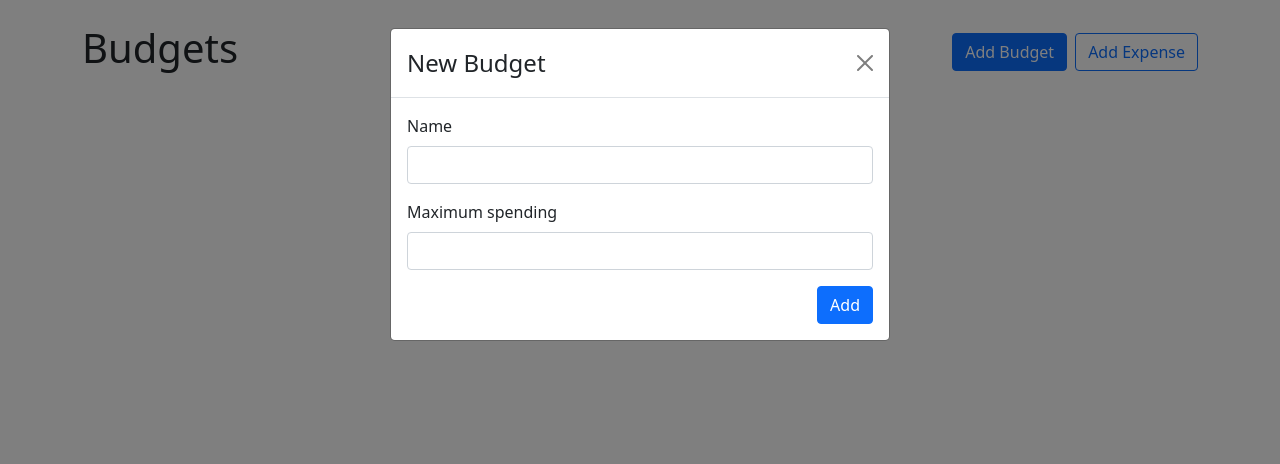
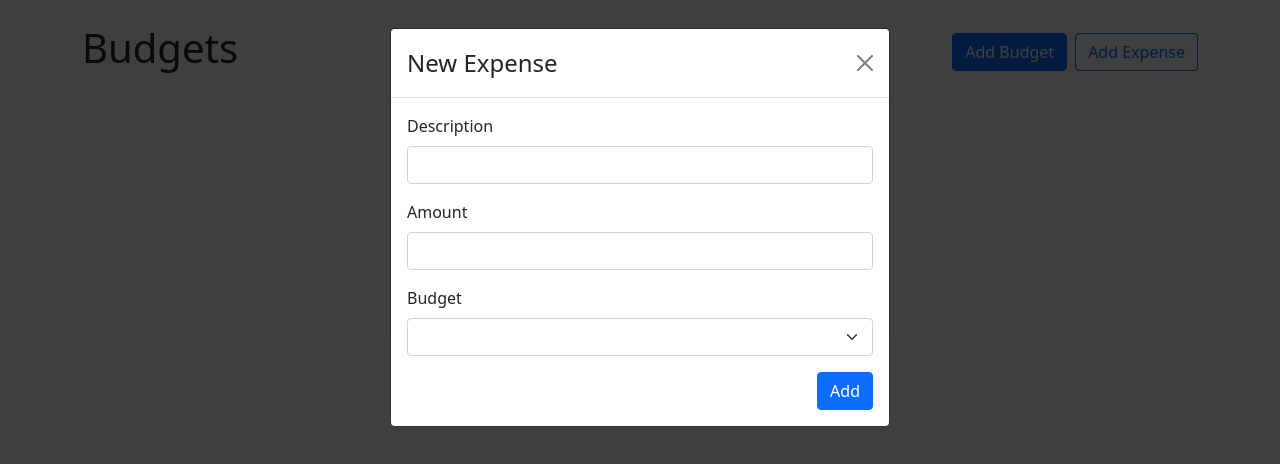
Before and after one commit to omokehinde/budget-app, a React (Create React App) app: page / in a window 1280 px wide. Both pictures are taken after a click on the button "Add Budget". Shown: the top 464 px of the page. Built offline with nearby package versions, Linux system fonts and the light colour scheme.

Commit message:
Add Expense Modal

```diff
--- a/src/App.js
+++ b/src/App.js
@@ -1,6 +1,7 @@
 import { useState } from "react";
 import { Stack, Container, Button } from "react-bootstrap";
 import AddBudgetModal from "./components/AddBudgetModal";
+import AddExpenseModal from "./components/AddExpenseModal";
 import BudgetCard from "./components/BudgetCard";
 import { useBudget } from "./context/BudgetContext";
 
@@ -15,7 +16,7 @@ function App() {
       <Stack direction="horizontal" gap={2} className="mb-4">
         <h1 className="me-auto">Budgets</h1>
         <Button variant="primary" onClick={handleshow}>Add Budget</Button>
-        <Button variant="outline-primary">Add Expense</Button>
+        <Button variant="outline-primary" onClick={handleshow} >Add Expense</Button>
       </Stack>
       <div style={{ display:"grid",
         gridTemplateColumns: "repeat(auto-fill, minmax(300px, 1fr))", gap: "1rem",
@@ -30,6 +31,7 @@ function App() {
         </div>
     </Container>
     <AddBudgetModal show={show} handleClose={handleClose}  />
+    <AddExpenseModal show={show} handleClose={handleClose}  />
     </>
   );
 }
--- /dev/null
+++ b/src/components/AddExpenseModal.js
@@ -0,0 +1,52 @@
+import { useRef } from "react"
+import {Modal, Form, Button } from "react-bootstrap"
+import { useBudget } from "../context/BudgetContext";
+
+
+function AddExpenseModal({show, handleClose, defaultBudgetId}) {
+    const descriptionRef = useRef();
+    const amountRef = useRef();
+    const budgetIdRef = useRef();
+    const { addExpense, budgets } = useBudget();
+    function handleSubmit(e) {
+        e.preventDefault();
+        addExpense({
+            description: descriptionRef.current.value,
+            amount: parseFloat(amountRef.current.value),
+            budgetId: budgetIdRef.current.value
+        });
+        handleClose();
+    }
+    return (
+        <Modal show={show} onHide={handleClose}>
+            <Form onSubmit={handleSubmit}>
+                <Modal.Header closeButton>
+                    <Modal.Title>New Expense</Modal.Title>
+                </Modal.Header>
+                <Modal.Body>
+                    <Form.Group controlId="description" className="mb-3">
+                        <Form.Label>Description</Form.Label>
+                        <Form.Control ref={descriptionRef} type="text" required />
+                    </Form.Group>
+                    <Form.Group controlId="amount" className="mb-3">
+                        <Form.Label>Amount</Form.Label>
+                        <Form.Control ref={amountRef} type="number" required min={0} step={1} />
+                    </Form.Group>
+                    <Form.Group controlId="budgetId" className="mb-3">
+                        <Form.Label>Budget</Form.Label>
+                        <Form.Select defaultValue={defaultBudgetId} ref={budgetIdRef}>
+                            {budgets.map(budget => (
+                                <option key={budget.id} value={budget.id}>{budget.name}</option>
+                            ))}
+                        </Form.Select>
+                    </Form.Group>
+                    <div className="d-flex justify-content-end">
+                        <Button variant="primary" type="submit">Add</Button>
+                    </div>
+                </Modal.Body>
+            </Form>
+        </Modal>
+    )
+}
+
+export default AddExpenseModal
```
